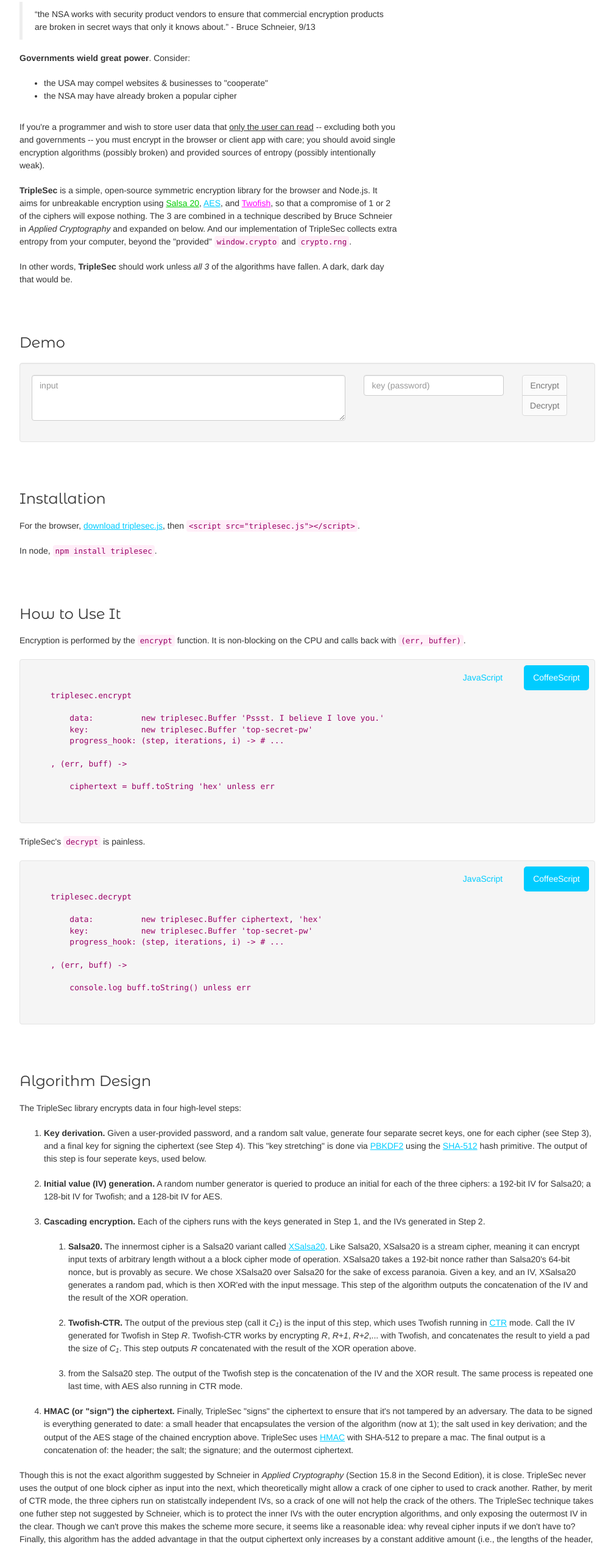
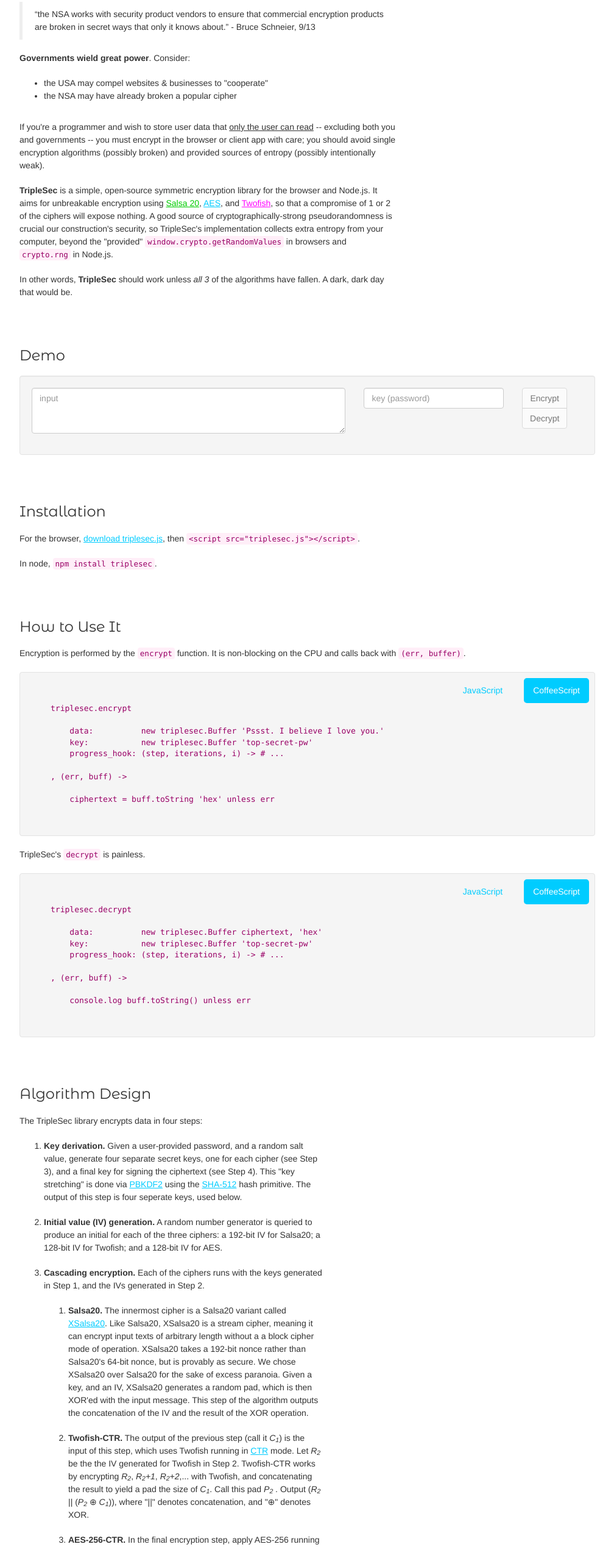
Before and after one commit to keybase/triplesec, a website: page site/index.html in a window 1280 px wide. Shown: the part 249-2786 px from the top of the page at 61% size, without its empty margins (233-1241 px from the left). Drawn offline with Linux system fonts and the light colour scheme.

Commit message:
good for now

```diff
--- a/site/css/site.css
+++ b/site/css/site.css
@@ -32,6 +32,9 @@
 }
 .container p.answer {
   margin:30px;
+  max-width:500px;
+}
+.container div.design {
   max-width:500px;
 }
 ul {
--- a/site/index.html
+++ b/site/index.html
@@ -131,9 +131,11 @@
                 <a href="http://en.wikipedia.org/wiki/Salsa20" class="salsa20">Salsa 20</a>,
                 <a href="http://en.wikipedia.org/wiki/Advanced_Encryption_Standard" class="aes">AES</a>,
                 and <a href="http://en.wikipedia.org/wiki/Twofish" class="twofish">Twofish</a>,
-                so that a compromise of 1 or 2 of the ciphers will expose nothing. The 3 are combined in a
-                technique described by Bruce Schneier in <i>Applied Cryptography</i> and expanded on below. And our implementation of TripleSec
-                collects extra entropy from your computer, beyond the "provided" <code>window.crypto</code> and <code>crypto.rng</code>.
+                so that a compromise of 1 or 2 of the ciphers will expose nothing. A good source of
+                cryptographically-strong pseudorandomness is crucial our construction's security, so
+                TripleSec's implementation
+                collects extra entropy from your computer, beyond the "provided" <code>window.crypto.getRandomValues</code>
+                in browsers and <code>crypto.rng</code> in Node.js.
               </p>
               <p>
                 In other words, <b>TripleSec</b> should work unless <i>all 3</i> of the algorithms have fallen. A dark, dark day that would be.
@@ -309,7 +311,7 @@
           <div class="design subsection">
             <h3>Algorithm Design</h3>
 
-            <p>The TripleSec library encrypts data in four high-level steps:
+            <p>The TripleSec library encrypts data in four steps:
               <ol>
 
                 <li>
@@ -349,27 +351,28 @@
                     <li><b>Twofish-CTR.</b> The output of the previous step
                       (call it <i>C<sub>1</sub></i>) is the input
                       of this step, which uses Twofish running in <a href="http://en.wikipedia.org/wiki/Block_cipher_mode_of_operation#Counter_.28CTR.29">CTR</a> mode.
-                      Call the IV generated for Twofish in Step <i>R</i>.
-                      Twofish-CTR works by encrypting <i>R</i>, <i>R+1</i>, <i>R+2</i>,...
-                      with Twofish, and concatenates the result to yield a pad the size
-                      of <i>C<sub>1</sub></i>.  This step outputs <i>R</i> concatenated
-                      with the result of the XOR operation above.
+                      Let <i>R<sub>2</sub></i> be the the IV generated for Twofish in Step 2.
+                      Twofish-CTR works by encrypting <i>R<sub>2</sub></i>, <i>R<sub>2</sub>+1</i>, <i>R<sub>2</sub>+2</i>,...
+                      with Twofish, and concatenating the result to yield a pad the size
+                      of <i>C<sub>1</sub></i>. Call this pad <i>P<sub>2</sub></i> .
+                      Output (<i>R<sub>2</sub></i> || (<i>P<sub>2</sub></i> ⊕ <i>C<sub>1</sub></i>)),
+                      where "||" denotes concatenation, and "⊕" denotes XOR.
                     </li>
 
-                    <li>
-                  from the Salsa20 step.  The output of the Twofish step is the concatenation of the IV and
-                  the XOR result. The same process is repeated one last time,
-                  with AES also running in CTR mode.
+                    <li><b>AES-256-CTR.</b> In the final encryption step, apply AES-256 running
+                      in CTR mode to the output of the Twofish-CTR step.  As above,
+                      first XOR the output of the previous step with the pad output
+                      by AES-256-CTR.  Then prepend the IV used.
                     </li>
                   </ol>
                 </li>
 
                 <li>
                   <b>HMAC (or "sign") the ciphertext.</b> Finally, TripleSec "signs" the ciphertext
-                  to ensure that it's not tampered by an adversary.  The data to be signed
+                  to ensure that no adversary tampers with it. The data to be signed
                   is everything generated to date: a small header that encapsulates the version
                   of the algorithm (now at <tt>1</tt>); the salt used in key derivation; and
-                  the output of the AES stage of the chained encryption above.  TripleSec uses
+                  the output of the AES stage of the cascading encryption above.  TripleSec uses
                   <a href="http://en.wikipedia.org/wiki/Hash-based_message_authentication_code">HMAC</a> with SHA-512 to prepare a mac.  The final output is a concatenation of:
                   the header; the salt; the signature; and the outermost ciphertext.
                 </li>
@@ -378,25 +381,24 @@
             </p>
 
             <p>
-              Though this is not the exact algorithm suggested by Schneier in
+              Though this is not the exact composition suggested by Schneier in
               <i>Applied Cryptography</i> (Section 15.8 in the Second Edition), it is
               close.  TripleSec never uses the output of one block cipher as input into the next,
-              which theoretically might allow a crack of one cipher to used to crack
+              which theoretically might allow a crack of one cipher to be used to crack
               another. Rather, by merit of CTR mode, the three ciphers run on statistcally
-              independent IVs, so a crack of one will not help the crack of the others.
+              independent IVs, so a crack of one will not spread up or down the chain.
               The TripleSec technique takes one futher step not suggested by Schneier,
               which is to protect the inner IVs with the outer encryption algorithms, and only
               exposing the outermost IV in the clear. Though we can't prove this makes
               the scheme more secure, it seems like a reasonable idea: why reveal cipher
               inputs if we don't have to? Finally, this algorithm has the added advantage
-              in that the output ciphertext only increases by a constant additive amount (i.e.,
+              that the output ciphertext only increases by a constant additive term (i.e.,
               the lengths of the header, the salt, the HMAC and the three IVs).  Schneier's
               technique inflates ciphertexts by a factor N, where N is the number of
               independent ciphers used.
             </p>
 
           </div><!-- /.design -->
-
 
           <div class="questions subsection">
             <h3>Anticipated Questions</h3>
@@ -427,6 +429,24 @@
               <h5>Can I encrypt files with it, in the browser?</h5>
               <p class="answer">
                 Yes, using HTML5 features you can access file data without uploading it to a server. Note that TripleSec is not super fast.
+              </p>
+              <h5>Why isn't library X good enough (for X in Clipperz, Forge, SJCL, CryptoJS, etc.)?</h5>
+              <p class="answer">
+                 There are lots of great JS Crypto libraries out there, and we've borrowed from some to build TripleSec.
+                 But combining cryptographic primitives to achieve
+                 <a href="http://en.wikipedia.org/wiki/Ciphertext_indistinguishability">IND-CCA2</a> security involves many fussy
+                 decisions and much avoidance of implementation pitfalls.  We want all to have access to higher-level primitives that can
+                 be applied with little thought.  Hence TripleSec!
+              </p>
+              <h5>Is this provably secure?</h5>
+              <p class="answer">
+                We don't know. We think that TripleSec can only be broken if all three algorithms are broken, but
+                we don't have a proof. We furthmore think that TripleSec is non-malleable (and hence IND-CCA2 secure)
+                due to the HMAC step. Current events and insider leaks are changing all cryptographic assumptions.
+                A few months ago, TripleSec's cryptographic redudancy would be seen as a kinky fettish.
+                But going forward, double- or triple-protection seems like a good
+                idea, and we expect that proofs and/or proven constructions for cascading encryption will
+                be available shortly.
               </p>
             </div>
           </div>
@@ -462,7 +482,7 @@
           <div class="whos-using subsection">
             <h3>Can I help?</h3>
             <p>
-              Please! Above all else, we encourage review of both our algorithm and <a href="http://github.com/keybase/triplesec">the source code</a>.
+              Please! Above all else, we encourage review of both our algorithm and <a href="http://github.com/keybase/triplesec">the source code</a>. If anyone has a spare proof of IND-CCA2 security sitting around the house, we'd love to it!
             </p>
           </div>
 
```
